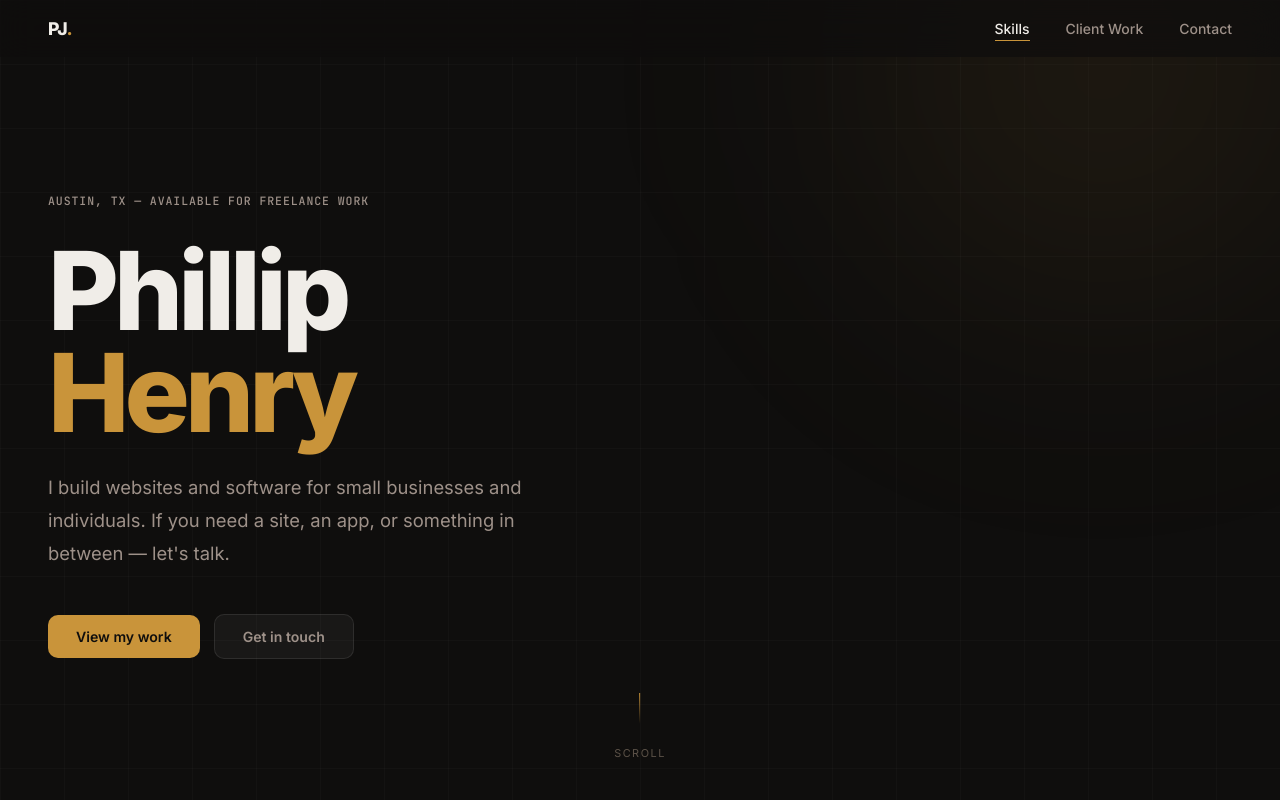
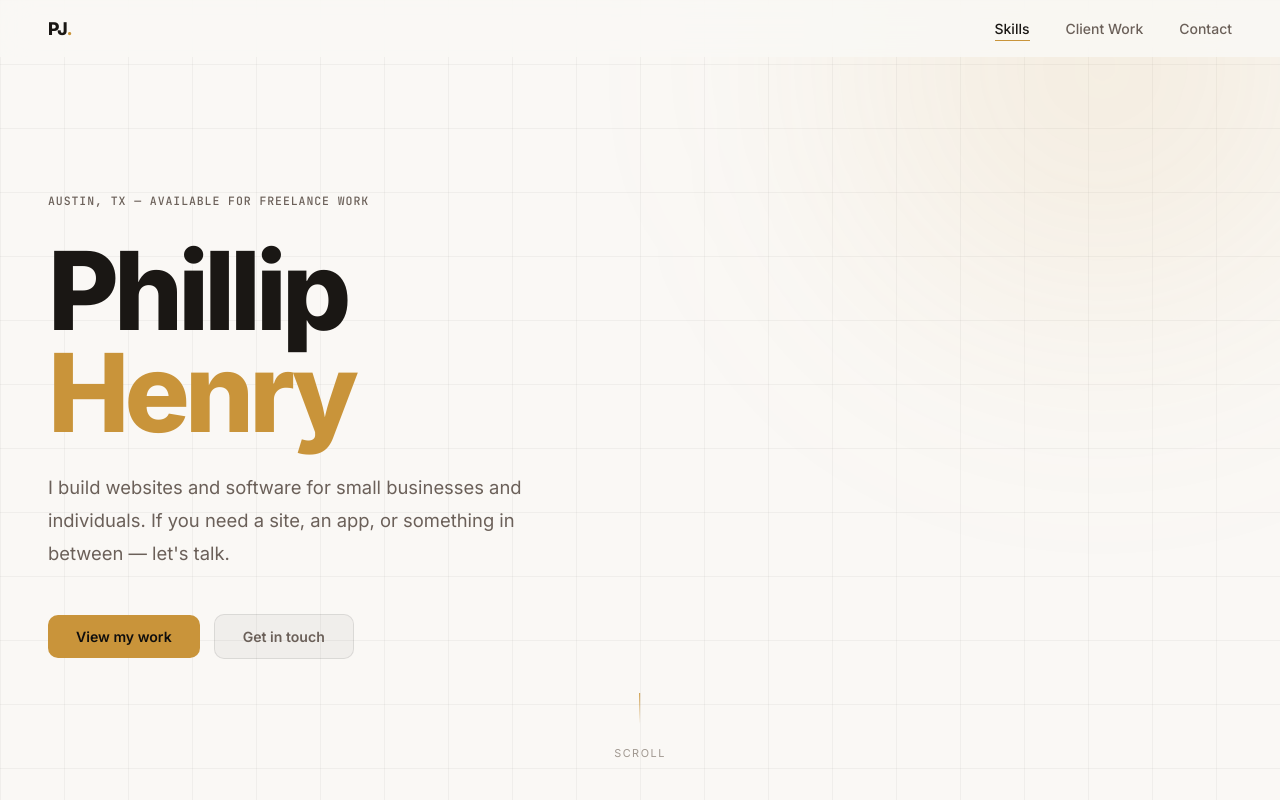
Before and after one commit to zidelen/zidelen.github.io, a plain HTML site: page index.html in a window 1280 px wide. Shown: the top 800 px of the page. Drawn offline with nearby package versions, Linux system fonts and the light colour scheme.

Commit message:
Switch to warm cream light theme

```diff
--- a/index.html
+++ b/index.html
@@ -13,14 +13,14 @@
   <style>
     /* ── Variables ── */
     :root {
-      --bg:      #0f0e0d;
-      --bg-alt:  #161513;
-      --surface: rgba(255,255,255,0.045);
-      --border:  rgba(255,255,255,0.09);
+      --bg:      #faf8f5;
+      --bg-alt:  #f2efe9;
+      --surface: rgba(0,0,0,0.04);
+      --border:  rgba(0,0,0,0.09);
       --accent:  #c9943a;
-      --text:    #f0ede8;
-      --text-2:  #9e9189;
-      --text-3:  #5c5248;
+      --text:    #1a1714;
+      --text-2:  #6b6059;
+      --text-3:  #a09890;
       --sans:    'Inter', system-ui, -apple-system, sans-serif;
       --mono:    'JetBrains Mono', 'Fira Code', monospace;
       --ease:    cubic-bezier(0.2, 0, 0, 1);
@@ -48,7 +48,7 @@
       align-items: center;
       backdrop-filter: blur(16px);
       -webkit-backdrop-filter: blur(16px);
-      background: rgba(15,14,13,0.70);
+      background: rgba(250,248,245,0.85);
       border-bottom: 1px solid transparent;
       transition: border-color 0.4s;
     }
@@ -140,7 +140,7 @@
     }
     .orb-1 {
       width: 700px; height: 700px;
-      background: radial-gradient(circle, rgba(201,148,58,0.11), transparent 70%);
+      background: radial-gradient(circle, rgba(201,148,58,0.15), transparent 70%);
       top: -260px; right: -140px;
       animation: drift 26s ease-in-out infinite;
     }
@@ -155,8 +155,8 @@
       position: absolute;
       inset: 0;
       background-image:
-        linear-gradient(rgba(255,255,255,0.02) 1px, transparent 1px),
-        linear-gradient(90deg, rgba(255,255,255,0.02) 1px, transparent 1px);
+        linear-gradient(rgba(0,0,0,0.04) 1px, transparent 1px),
+        linear-gradient(90deg, rgba(0,0,0,0.04) 1px, transparent 1px);
       background-size: 64px 64px;
       pointer-events: none;
     }
@@ -289,7 +289,7 @@
     }
 
     /* ── Skills ── */
-    #skills { background: var(--bg); }
+    #skills { background: var(--bg-alt); }
 
     .skills-grid {
       display: grid;
@@ -327,7 +327,7 @@
     }
 
     /* ── Contact ── */
-    #contact { text-align: center; }
+    #contact { text-align: center; background: var(--bg-alt); }
 
     .contact-copy {
       color: var(--text-2);
@@ -503,7 +503,7 @@
         flex-direction: column;
         position: fixed;
         inset: 0;
-        background: rgba(15,14,13,0.97);
+        background: rgba(250,248,245,0.98);
         backdrop-filter: blur(20px);
         -webkit-backdrop-filter: blur(20px);
         justify-content: center;
```
